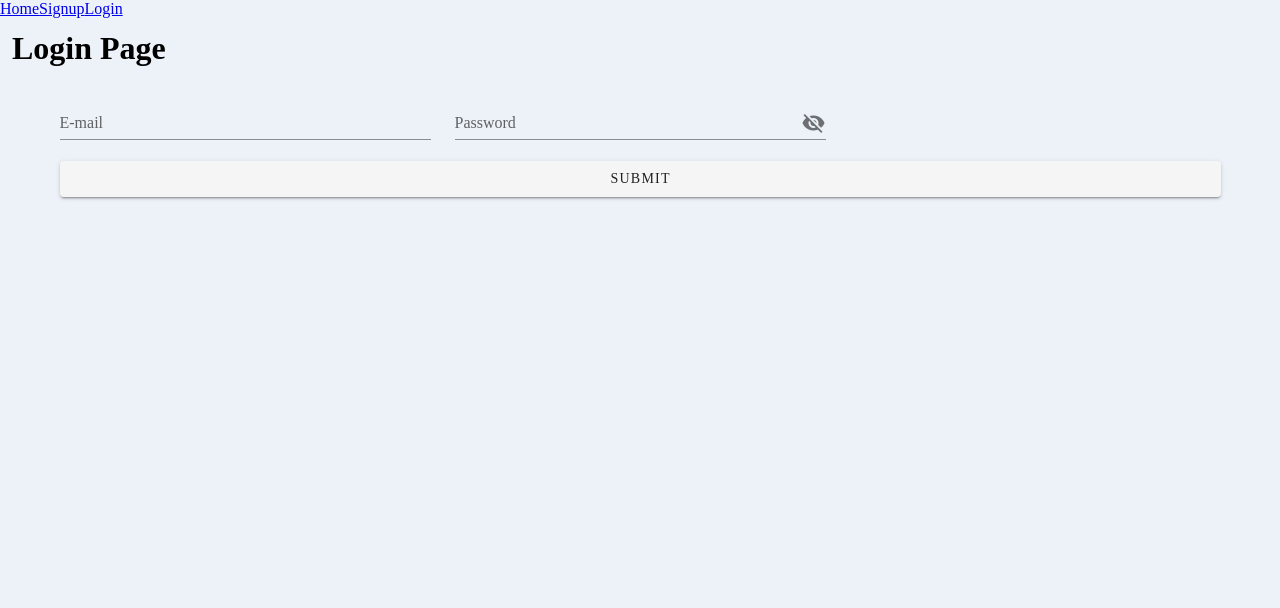
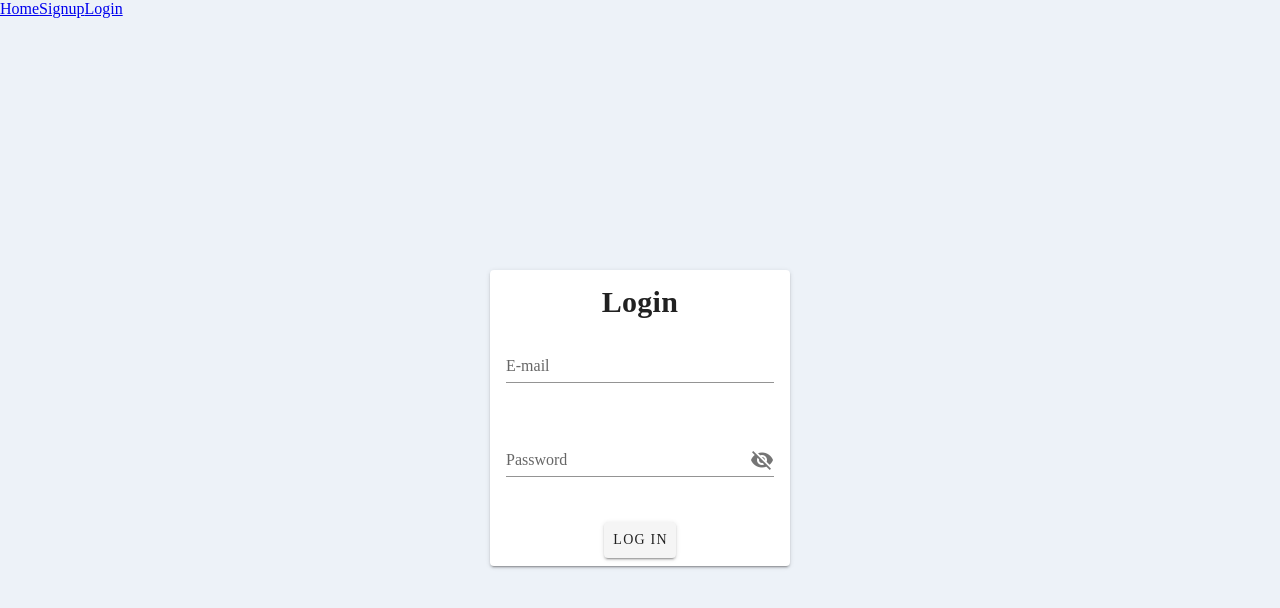
Before and after one commit to Abinithishkumarprabakaran/gallery, a Vue app: page /login in a window 1280 px wide. Shown: the top 608 px of the page. Built offline with nearby package versions, Linux system fonts and the light colour scheme.

Commit message:
loginpage-updated

```diff
--- a/src/credentials/LoginPage.vue
+++ b/src/credentials/LoginPage.vue
@@ -1,16 +1,17 @@
 <template>
+  <div class="login-card">
     <v-form v-model="valid">
-
-    <v-container fluid class="d-flex">
-      <h1 class="justify-center">Login Page</h1>
-    </v-container>
-
-    <v-container>
+      <v-card
+        class="mx-auto my-12"
+        width="300"
+      >
+        <div class="card-container">
+          <v-card-title>
+            <h2>Login</h2>
+          </v-card-title>
+          <v-card-text>
             <v-row>
-        <v-col
-          cols="12"
-          md="4"
-        >
+              <v-col cols="12" class="text-field">
                 <v-text-field
                   v-model="email"
                   :rules="emailRules"
@@ -18,11 +19,9 @@
                   required
                 ></v-text-field>
               </v-col>
-
-        <v-col
-          cols="12"
-          md="4"
-        >
+            </v-row>
+            <v-row>
+              <v-col cols="12" class="text-field">
                 <v-text-field
                   v-model="password"
                   :append-icon="show1 ? 'mdi-eye' : 'mdi-eye-off'"
@@ -33,19 +32,21 @@
                   @click:append="show1 = !show1"
                 ></v-text-field>
               </v-col>
-
             </v-row>
-
+          </v-card-text>
+          <v-card-actions class="card-actions">
             <v-btn
               block
               elevation="2"
               @click.prevent="submitLoginForm"
             >
-        Submit
+              Log in
             </v-btn>
-
-    </v-container>
+          </v-card-actions>
+        </div>
+      </v-card>
     </v-form>
+  </div>
 </template>
 
 <script>
@@ -99,3 +100,21 @@ import axios from 'axios';
     }
   }
 </script>
+
+<style scoped>
+
+  .login-card {
+    height: 100vh;
+    display: flex;
+    align-items: center;
+    justify-content: center;
+  }
+
+  .card-container {
+    display: flex;
+    flex-direction: column;
+    justify-content: center;
+    align-items: center;
+  }
+
+</style>
```
Lines whose indentation alone changed are shown as unchanged.
